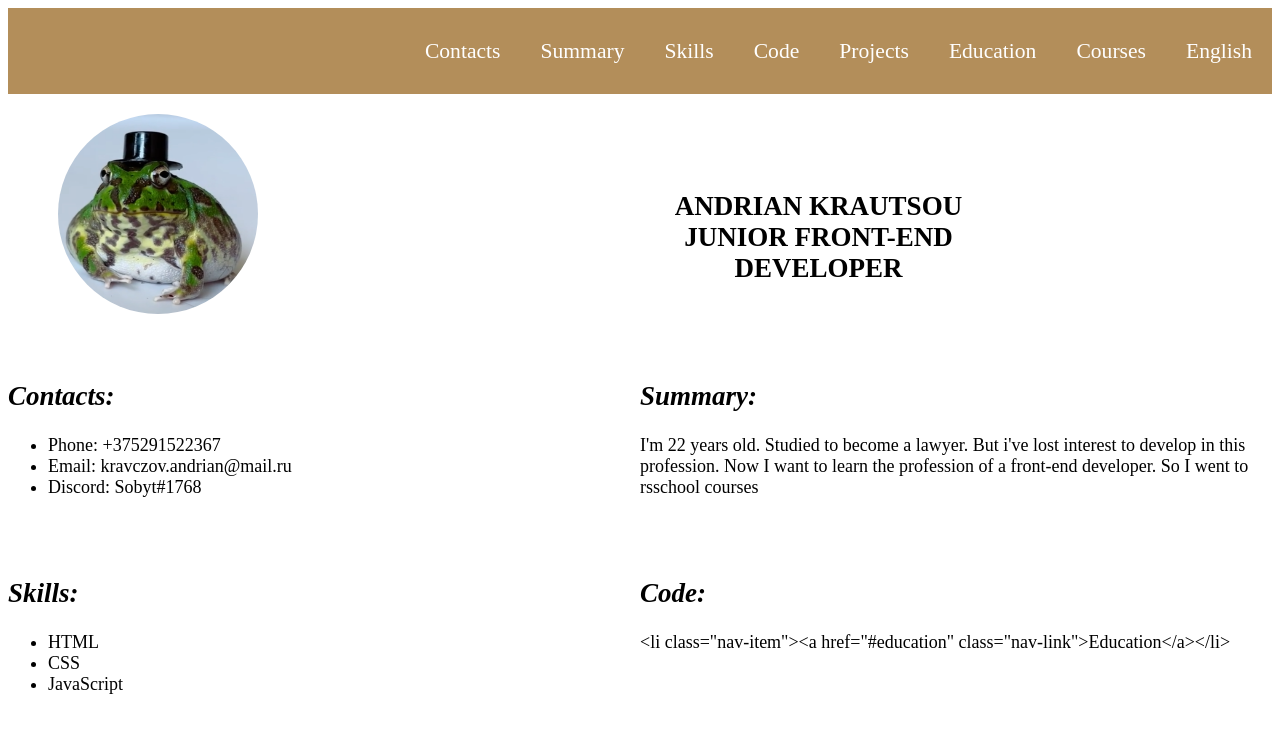
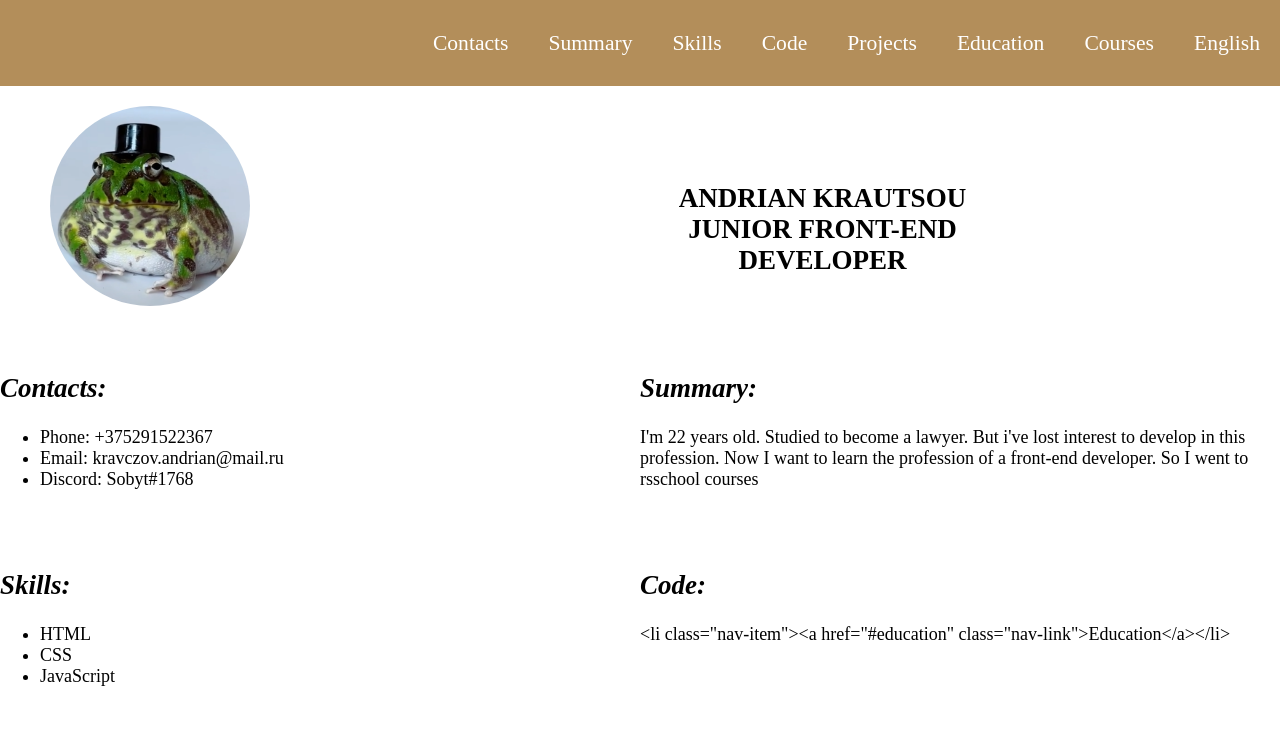
Before and after one commit to Sobyt483/rsschool-cv, a plain HTML site: page index.html in a window 1280 px wide. Shown: the top 742 px of the page. Drawn offline with Linux system fonts and the light colour scheme.

Commit message:
fix: bugs when scaling

```diff
--- a/style.css
+++ b/style.css
@@ -8,6 +8,8 @@ body {
     justify-content: space-between;
     font-size: 18px;
     font-weight: 400;
+    margin: 0;
+    min-height: 100vh;
 }
 
 * {
@@ -45,6 +47,9 @@ body {
     height: 200px;
     width: 200px;
     margin-left: 50px;
+}
+.main {
+  margin-bottom: auto;
 }
 .main-cont {
     display: flex;
```
